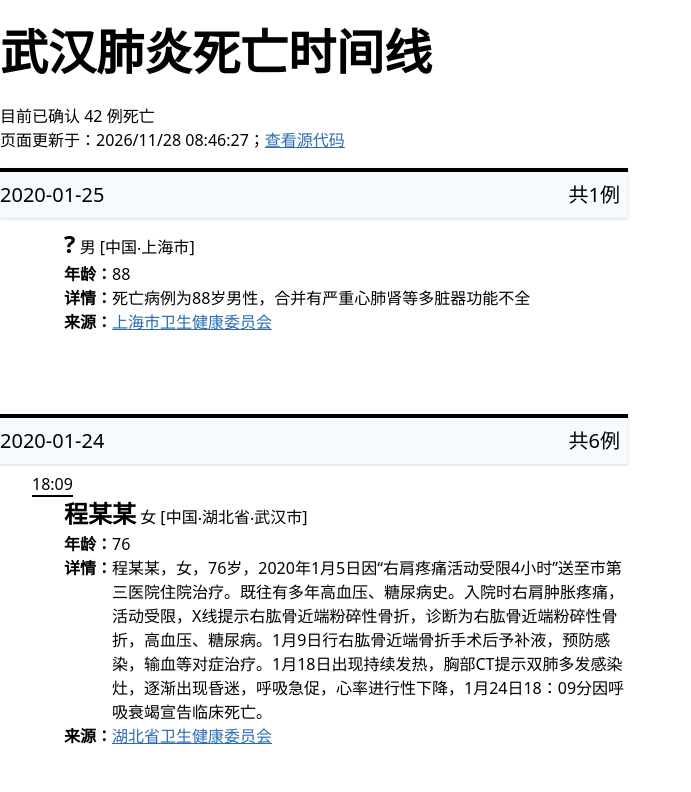
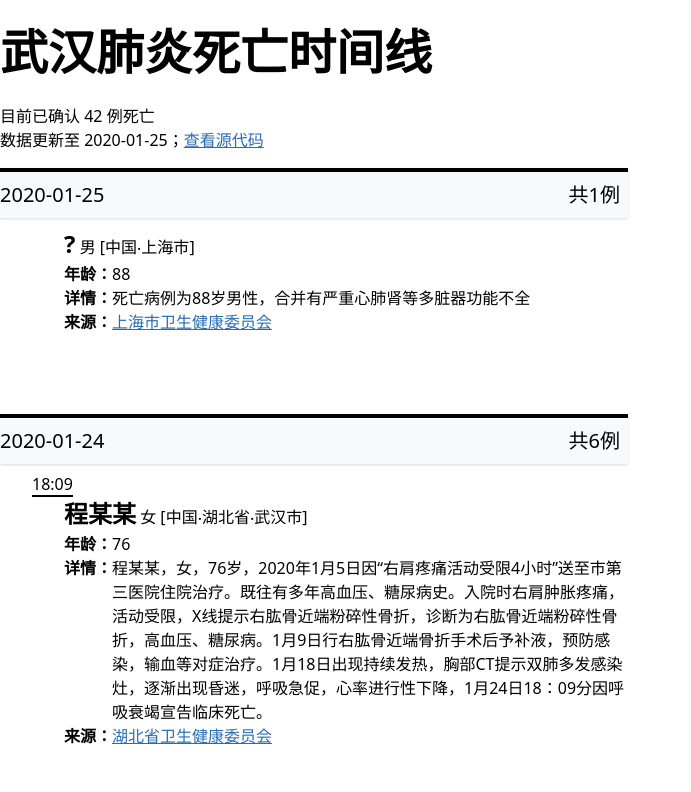
Before and after one commit to chenxsan/deathline, a Next.js app: page / in a window 1280 px wide. Shown: the top 792 px of the page, without its empty margins (0-691 px from the left). Built offline with nearby package versions, Linux system fonts and the light colour scheme.

Commit message:
Update modified time

```diff
--- a/pages/index.tsx
+++ b/pages/index.tsx
@@ -47,8 +47,7 @@ const HomePage: NextPage = () => {
         </h1>
         <h2 className="">目前已确认 {len(flat(results))} 例死亡</h2>
         <h3 className="pb-4">
-          页面更新于：
-          {process.env.buildAt}；
+          数据更新至 2020-01-25；
           <a
             href="https://github.com/chenxsan/deathline"
             className="underline text-blue-700 hover:text-blue-800"
```
